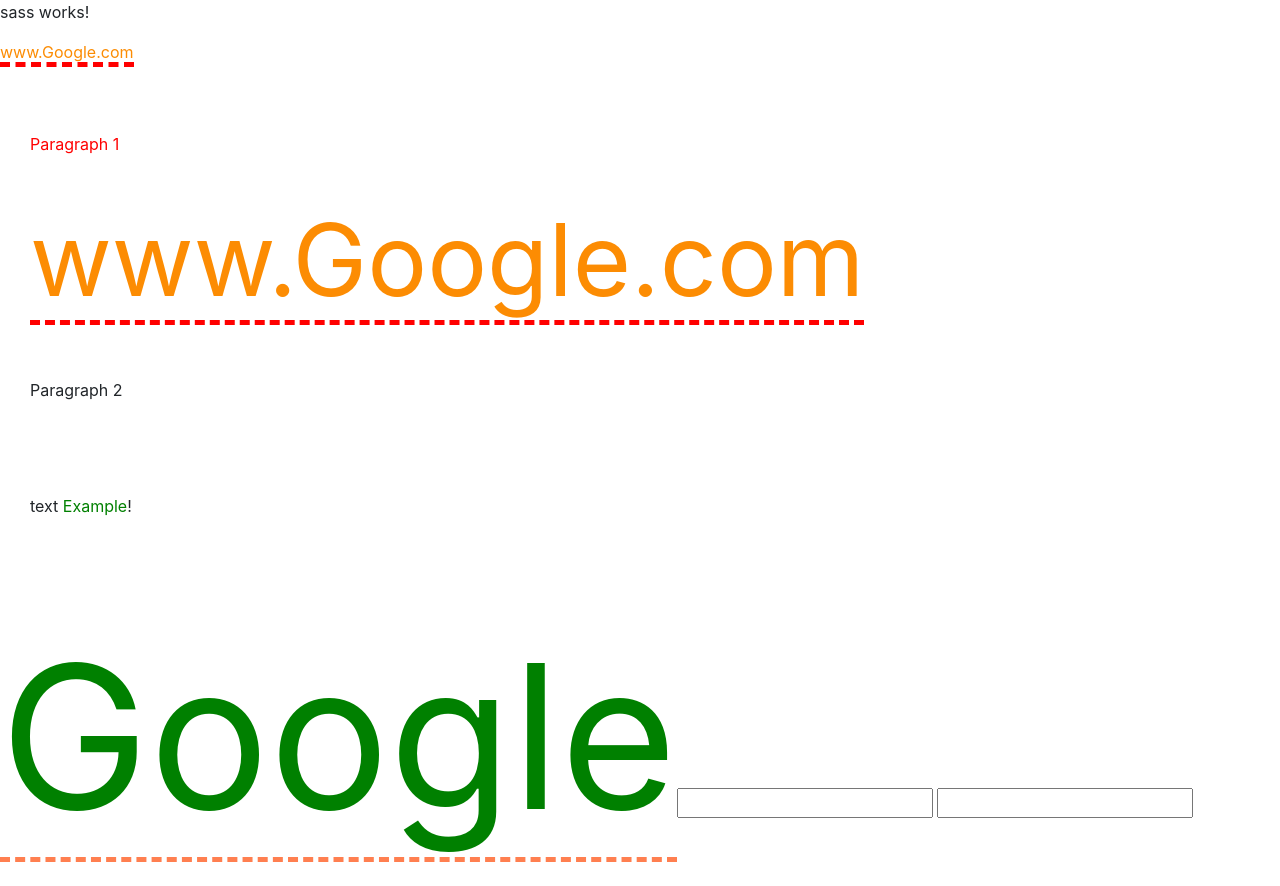
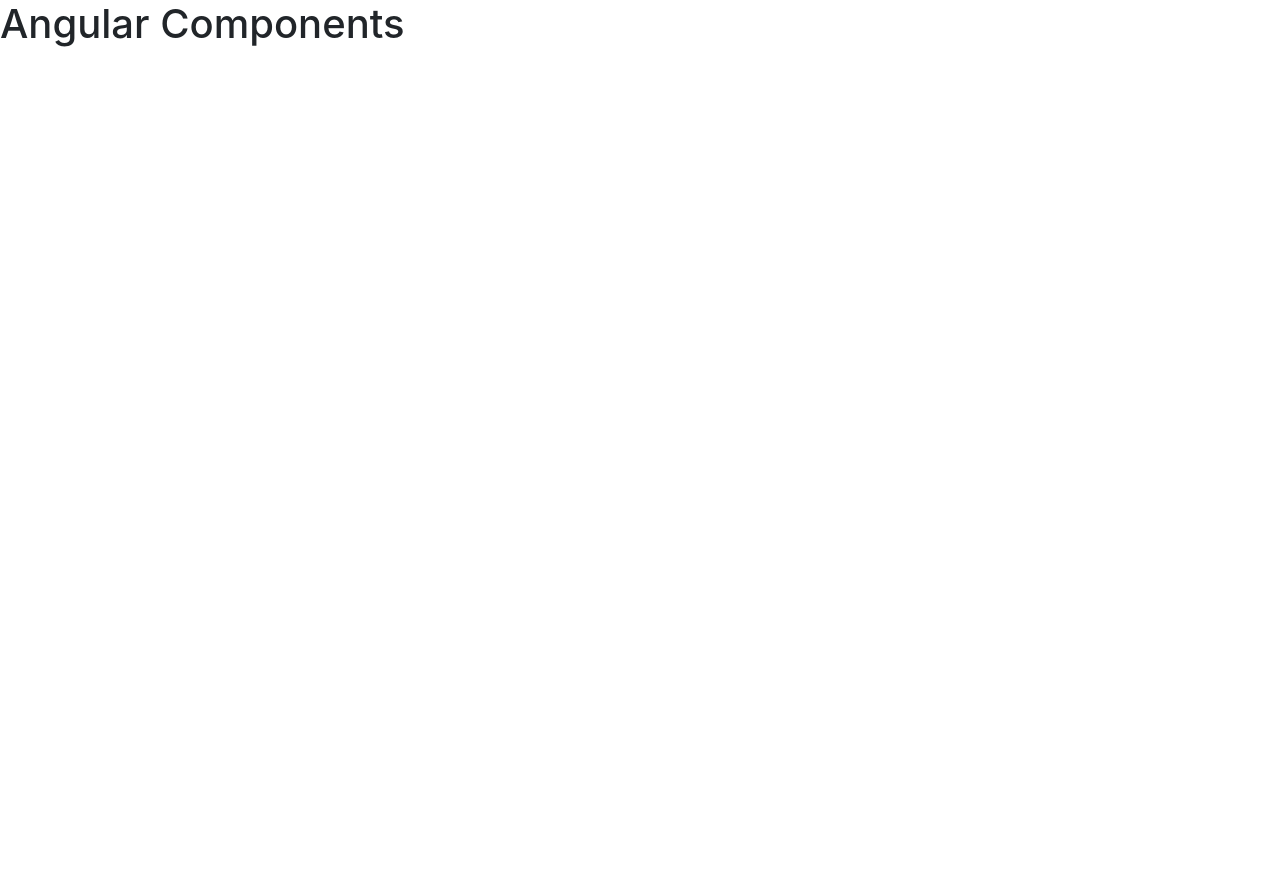
Before and after one commit to IonM888/table, an Angular app: page / in a window 1280 px wide. After the commit the page ends 800 px from the top, so only its background shows below. Built offline with nearby package versions, Linux system fonts and the light colour scheme.

Commit message:
sa creat un div nou, in care s-a adauagt un h1

```diff
--- a/src/app/app.component.html
+++ b/src/app/app.component.html
@@ -42,6 +42,10 @@
 
 <!--<app-task></app-task>-->
 
-<app-sass>
+<!--<app-sass>-->
 
-</app-sass>
+<!--</app-sass>-->
+
+<div class="containter">
+  <h1>Angular Components</h1>
+</div>
```
